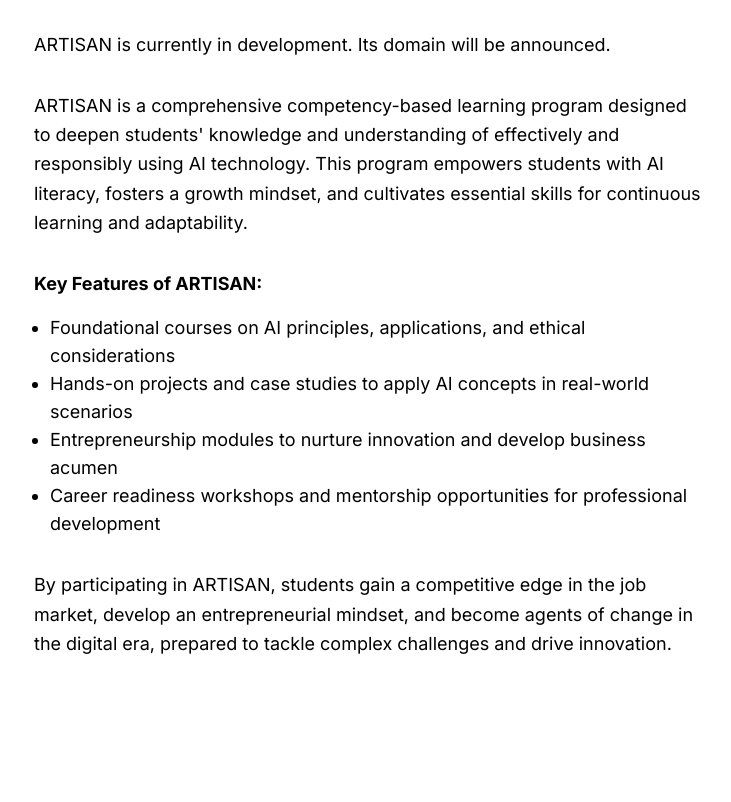
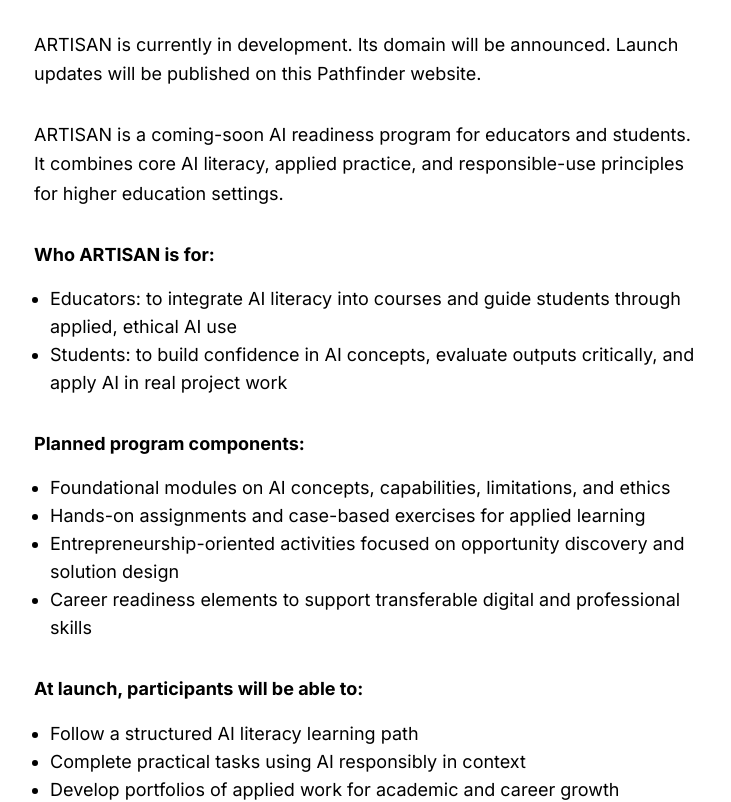
Before and after one commit to Sebstep/pathfinder, a Next.js app: page /artisan in a window 1280 px wide. Shown: the part 301-1103 px from the top of the page, without its empty margins (270-1001 px from the left). Built offline with nearby package versions, Linux system fonts and the light colour scheme.

Commit message:
content for guard and artisan

```diff
--- a/app/artisan/page.tsx
+++ b/app/artisan/page.tsx
@@ -19,39 +19,57 @@
           </span>
         </div>
         <p className="mb-8 leading-relaxed">
-          ARTISAN is currently in development. Its domain will be announced.
+          ARTISAN is currently in development. Its domain will be announced. Launch
+          updates will be published on this Pathfinder website.
         </p>
         <p className="mb-8 leading-relaxed">
-          ARTISAN is a comprehensive competency-based learning program designed to deepen
-          students&apos; knowledge and understanding of effectively and responsibly using
-          AI technology. This program empowers students with AI literacy, fosters a growth
-          mindset, and cultivates essential skills for continuous learning and
-          adaptability.
+          ARTISAN is a coming-soon AI readiness program for educators and students. It
+          combines core AI literacy, applied practice, and responsible-use principles for
+          higher education settings.
         </p>
         <p className="mb-4">
-          <b>Key Features of ARTISAN:</b>
+          <b>Who ARTISAN is for:</b>
         </p>
         <ul className="mb-8">
           <li>
-            Foundational courses on AI principles, applications, and ethical
-            considerations
+            Educators: to integrate AI literacy into courses and guide students through
+            applied, ethical AI use
           </li>
           <li>
-            Hands-on projects and case studies to apply AI concepts in real-world
-            scenarios
+            Students: to build confidence in AI concepts, evaluate outputs critically,
+            and apply AI in real project work
+          </li>
+        </ul>
+        <p className="mb-4">
+          <b>Planned program components:</b>
+        </p>
+        <ul className="mb-8">
+          <li>
+            Foundational modules on AI concepts, capabilities, limitations, and ethics
           </li>
           <li>
-            Entrepreneurship modules to nurture innovation and develop business acumen
+            Hands-on assignments and case-based exercises for applied learning
           </li>
           <li>
-            Career readiness workshops and mentorship opportunities for professional
-            development
+            Entrepreneurship-oriented activities focused on opportunity discovery and
+            solution design
+          </li>
+          <li>
+            Career readiness elements to support transferable digital and professional
+            skills
           </li>
         </ul>
+        <p className="mb-4">
+          <b>At launch, participants will be able to:</b>
+        </p>
+        <ul className="mb-8">
+          <li>Follow a structured AI literacy learning path</li>
+          <li>Complete practical tasks using AI responsibly in context</li>
+          <li>Develop portfolios of applied work for academic and career growth</li>
+        </ul>
         <p className="mb-8">
-          By participating in ARTISAN, students gain a competitive edge in the job market,
-          develop an entrepreneurial mindset, and become agents of change in the digital
-          era, prepared to tackle complex challenges and drive innovation.
+          ARTISAN is being designed to support long-term AI readiness through practical
+          learning, critical thinking, and continuous adaptation.
         </p>
       </div>
     </section>
```
